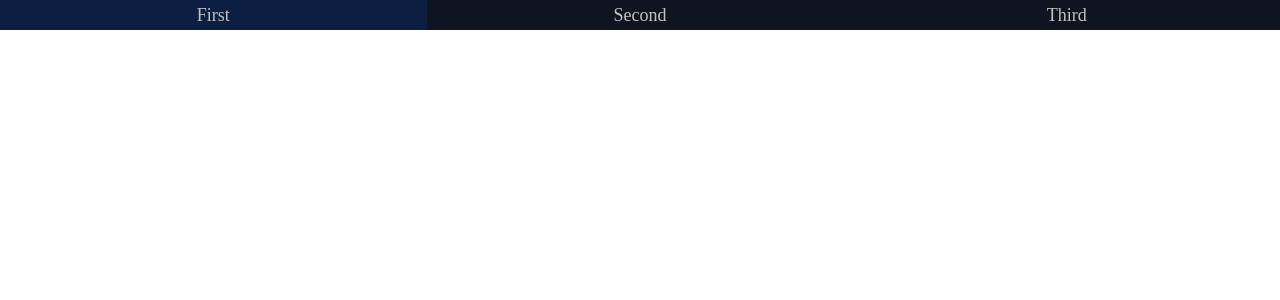
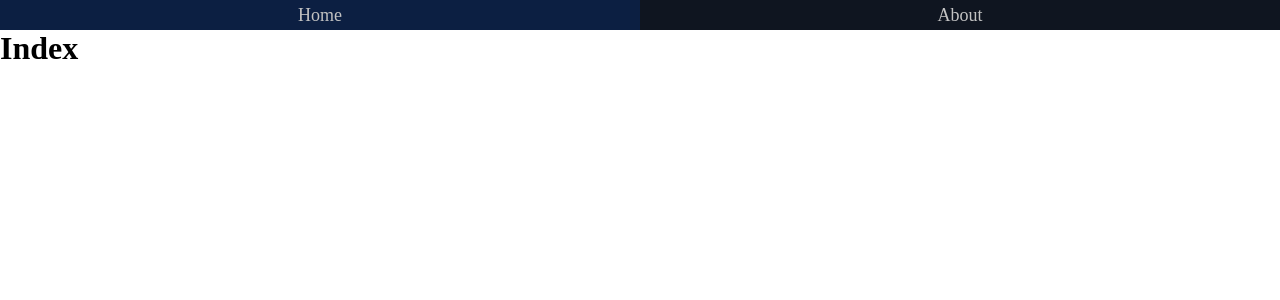
Before and after one commit to matzayonc/zayhole, a React app: page / in a window 1280 px wide. Shown: the top 300 px of the page. Built offline with nearby package versions, Linux system fonts and the light colour scheme.

Commit message:
added router

```diff
--- a/src/App.tsx
+++ b/src/App.tsx
@@ -1,6 +1,8 @@
 import * as React from "react";
-import NavBar from './navbar/NavBar'
+
 import './style.sass'
+
+import Navbar from "./navbar/NavBar";
 
 
 export interface AppProps {
@@ -9,5 +11,5 @@ export interface AppProps {
 }
 
 export const App = (props: AppProps) => (
-	<NavBar/>
+	<Navbar/>
 )
--- a/src/navbar/NavBar.tsx
+++ b/src/navbar/NavBar.tsx
@@ -1,5 +1,10 @@
 import React, { PureComponent, ReactNode } from 'react'
+import {BrowserRouter as Router, Route, Link} from 'react-router-dom'
 import './NavBar.sass'
+
+import Index from '../screens/index'
+import About from '../screens/about'
+
 
 
 interface Props {}
@@ -30,11 +35,17 @@ class Navbar extends PureComponent<Props, State> {
 
 	render(): ReactNode {
 		return (
-			<div className={'navbar'}>
-				{this.state.elements.map(el =>
-					<a className={'navel'} href={''+el.url}>{el.name}</a>
-				)}
-			</div>
+			<Router>
+				<nav className={'navbar'}>
+					<Link className='navel' to='/'>Home</Link>
+					<Link className='navel' to='/about'>About</Link>
+				</nav>
+
+
+				<Route path="/" exact component={Index} />
+				<Route path="/about" component={About} />
+
+			</Router>
 		)
 	}
 }
--- /dev/null
+++ b/src/screens/about.tsx
@@ -0,0 +1,22 @@
+import React, { PureComponent, ReactNode } from 'react'
+
+interface Props {}
+interface State {}
+
+class About extends PureComponent<Props, State> {
+    constructor(props: Props) {
+        super(props)
+
+        this.state = {
+
+        }
+    }
+
+    render(): ReactNode {
+        return (
+            <h2>About</h2>
+        )
+    }
+}
+
+export default About
--- /dev/null
+++ b/src/screens/index.tsx
@@ -0,0 +1,22 @@
+import React, { PureComponent, ReactNode } from 'react'
+
+interface Props {}
+interface State {}
+
+class Index extends PureComponent<Props, State> {
+    constructor(props: Props) {
+        super(props)
+
+        this.state = {
+
+        }
+    }
+
+    render(): ReactNode {
+        return (
+            <h1>Index</h1>
+        )
+    }
+}
+
+export default Index
--- a/src/style.sass
+++ b/src/style.sass
@@ -1,8 +1,3 @@
 *
     margin: 0
     padding: 0
-
-
-h1
-    text-decoration: underline
-    color: #52D728
```
Also changed, not shown: package.json (+5 -2 lines), 1 other file (tests, documents, lock files or other folders).
